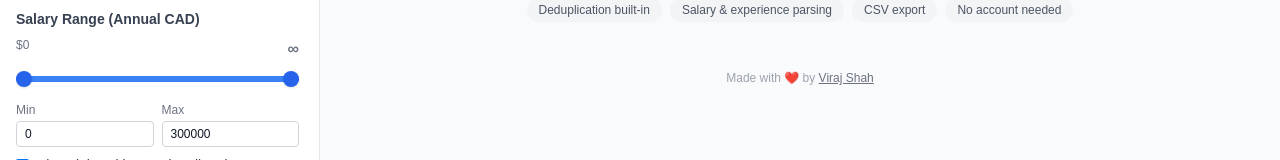
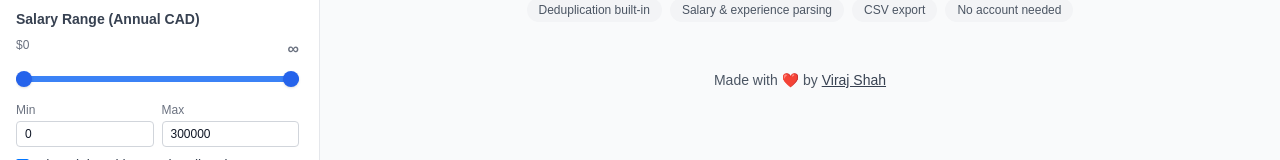
Before and after one commit to virajjshah/Job-scrapper, a Next.js app: page /advancedjobsearch/ in a window 1280 px wide. Shown: the part 568-728 px from the top of the page. Built offline with nearby package versions, Linux system fonts and the light colour scheme; a web font is replaced by a local one.

Commit message:
style: larger darker attribution text

```diff
--- a/app/page.tsx
+++ b/app/page.tsx
@@ -254,13 +254,13 @@ export default function HomePage() {
                 <Search size={20} />
                 Search Jobs
               </button>
-              <p className="text-center text-xs text-gray-400 dark:text-gray-500">
+              <p className="text-center text-sm text-gray-600 dark:text-gray-300">
                 Made with ❤️ by{' '}
                 <a
                   href="https://www.linkedin.com/in/viraj-irl/"
                   target="_blank"
                   rel="noopener noreferrer"
-                  className="underline font-medium text-gray-500 dark:text-gray-400"
+                  className="underline font-medium text-gray-700 dark:text-gray-200"
                 >
                   Viraj Shah
                 </a>
```
